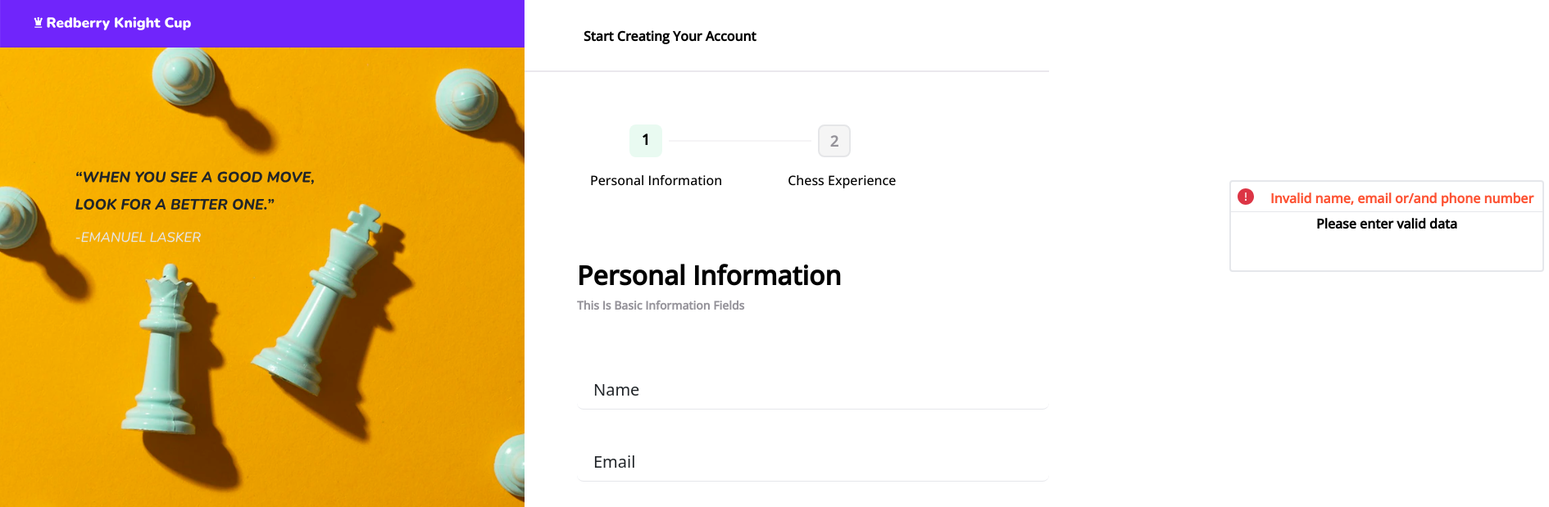
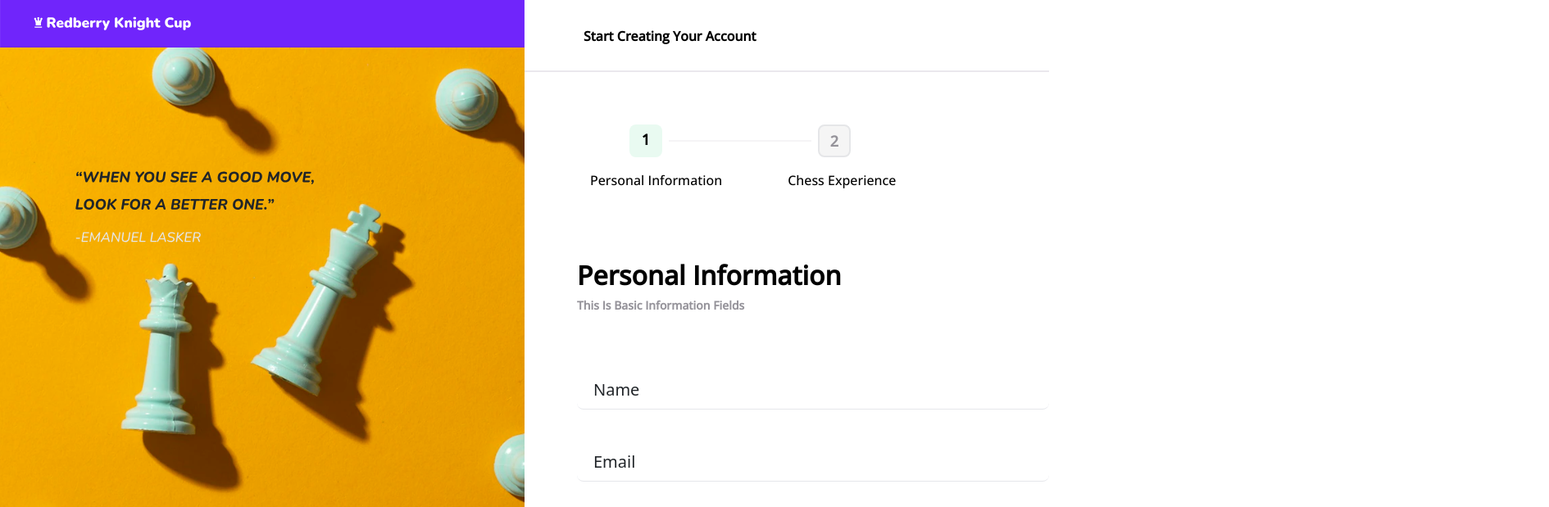
Before and after one commit to LJ1319/redberry-knight-cup, a React (Create React App) app: page /personal-experience in a window 1280 px wide. Shown: the top 619 px of the page at 82% size, 1890 px wide, since content can reach past the window. Built offline with nearby package versions, Linux system fonts and the light colour scheme.

Commit message:
fix minor bug

```diff
--- a/src/components/ChessExperiencePage/ChessExperienceForm.jsx
+++ b/src/components/ChessExperiencePage/ChessExperienceForm.jsx
@@ -2,7 +2,7 @@ const ChessExperienceForm = () => {
   return (
     <div className="flex ml-16 mt-12">
       <form className="w-full max-w-2xl">
-        Chess Experience Form
+
       </form>
     </div>
   );
--- a/src/components/PersonalExperiencePage/PersonalExperienceForm.jsx
+++ b/src/components/PersonalExperiencePage/PersonalExperienceForm.jsx
@@ -18,7 +18,7 @@ const PersonalExperienceForm = () => {
   const [isValidName, setIsValidName] = useLocalStorage('isValidName', 'not_filled');
   const [isValidEmail, setIsValidEmail] = useLocalStorage('isValidEmail', 'not_filled');
   const [isValidPhoneNumber, setIsValidPhoneNumber] = useLocalStorage('isValidPhoneNumber', 'not_filled');
-  const [isValid, setIsValid] = useState();
+  const [isValid, setIsValid] = useState('');
 
   const nameInputRef = useRef();
   const emailInputRef = useRef();
@@ -53,6 +53,8 @@ const PersonalExperienceForm = () => {
 
     if (validName && validEmail && validPhoneNumber) {
       setIsValid(true);
+    } else {
+      setIsValid(false);
     }
   };
 
@@ -220,11 +222,9 @@ const PersonalExperienceForm = () => {
           {birthDate && <img src={Correct} alt='valid' className="relative left-3" />}
         </div>
 
-        {!isValid && < ErrorModal
-
-          error='Invalid name, email or/and phone number'
-
-        />}
+        {isValid === false &&
+          <ErrorModal error='Invalid name, email or/and phone number' />
+        }
 
         <div className='flex justify-between mt-20 max-w-2xl '>
           <Link to='/'>
```
